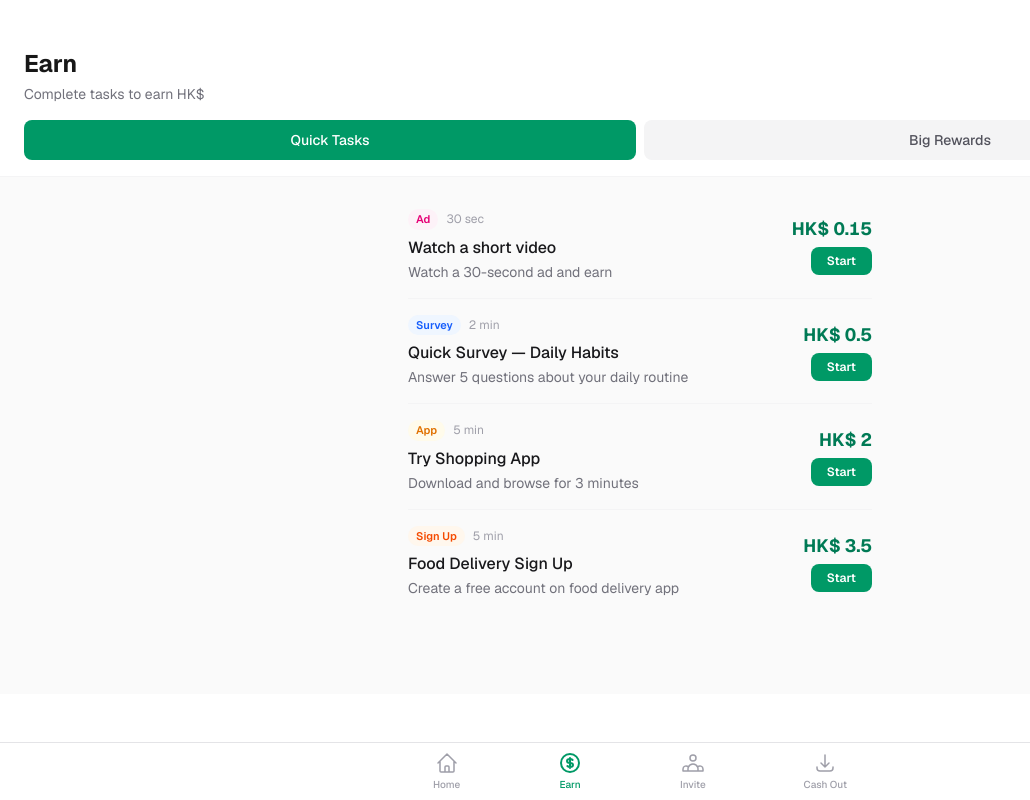
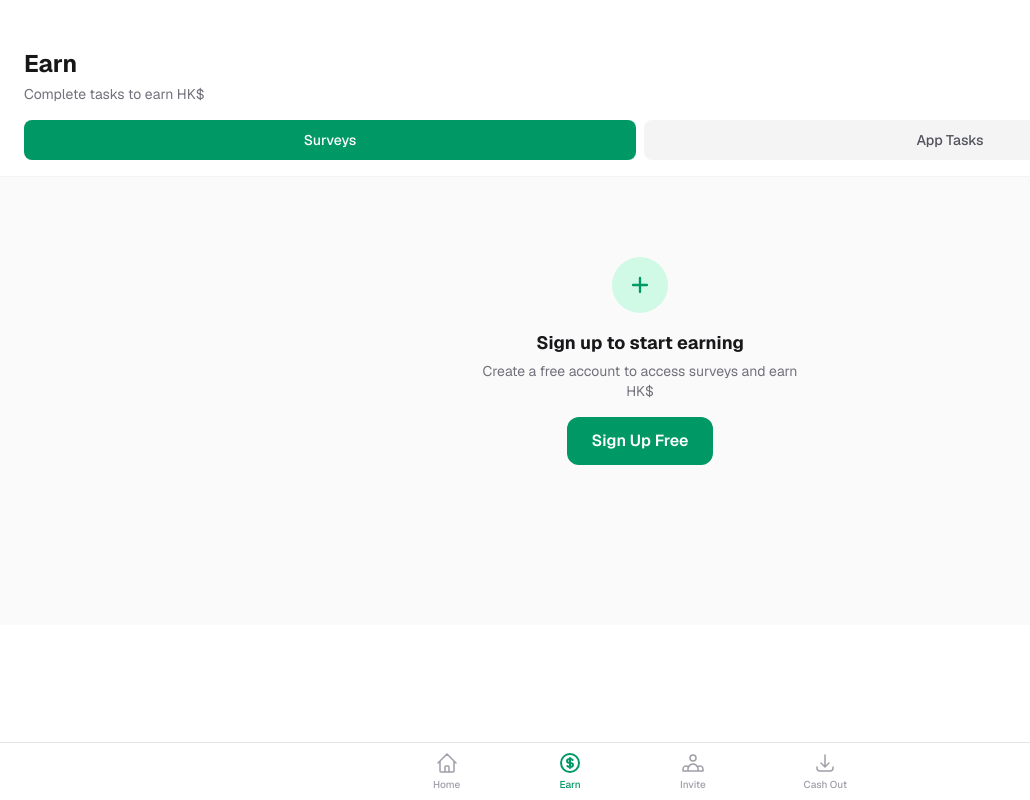
Before and after one commit to oasishk01/weecove, a Next.js app: page /earn in a window 1280 px wide. Shown: the whole page, without its empty margins (0-1030 px from the left). Built offline with nearby package versions, Linux system fonts and the light colour scheme.

Commit message:
feat: integrate BitLabs offerwall
- Add BitLabs postback API route (/api/postback/bitlabs)
- Replace mock offers with BitLabs offerwall iframe on /earn
- Save user_id to localStorage on signup for offerwall tracking
- Tabs: Surveys (BitLabs) + App Tasks (coming soon placeholder)

```diff
--- /dev/null
+++ b/src/app/api/postback/bitlabs/route.ts
@@ -0,0 +1,106 @@
+import { NextRequest } from "next/server";
+import { createServerClient } from "@/lib/supabase";
+
+// BitLabs postback webhook
+// POST /api/postback/bitlabs
+// Params: uid, reward, currency, transaction_id
+
+export async function POST(request: NextRequest) {
+  const body = await request.json();
+  const { uid, reward, currency, transaction_id } = body;
+
+  if (!uid || !reward || !transaction_id) {
+    return new Response("Missing required parameters", { status: 400 });
+  }
+
+  const payout = parseFloat(reward);
+  if (!payout || payout <= 0) {
+    return new Response("Invalid reward", { status: 400 });
+  }
+
+  const supabase = createServerClient();
+
+  // Check for duplicate postback
+  const { data: existing } = await supabase
+    .from("transactions")
+    .select("id")
+    .eq("offer_id", `bitlabs_${transaction_id}`)
+    .single();
+
+  if (existing) {
+    return new Response("Duplicate postback", { status: 200 });
+  }
+
+  // Danny keeps 30%, user gets 70%
+  const userPayout = Math.round(payout * 0.7 * 100) / 100;
+
+  // Credit user balance
+  const { error: balanceError } = await supabase.rpc("add_balance", {
+    p_user_id: uid,
+    p_amount: userPayout,
+  });
+
+  if (balanceError) {
+    return new Response("Failed to credit balance", { status: 500 });
+  }
+
+  // Create transaction record
+  await supabase.from("transactions").insert({
+    user_id: uid,
+    type: "earn",
+    amount: userPayout,
+    currency: currency || "HKD",
+    status: "completed",
+    description: `BitLabs survey completed`,
+    offer_id: `bitlabs_${transaction_id}`,
+  });
+
+  // Handle referral commission (10% of user's earnings to referrer)
+  const { data: user } = await supabase
+    .from("users")
+    .select("referred_by")
+    .eq("id", uid)
+    .single();
+
+  if (user?.referred_by) {
+    const commission = Math.round(userPayout * 0.1 * 100) / 100;
+    if (commission > 0) {
+      await supabase.rpc("add_balance", {
+        p_user_id: user.referred_by,
+        p_amount: commission,
+      });
+      await supabase.from("transactions").insert({
+        user_id: user.referred_by,
+        type: "referral_commission",
+        amount: commission,
+        currency: "HKD",
+        status: "completed",
+        description: "10% commission from referral task",
+        offer_id: `ref_bitlabs_${transaction_id}`,
+      });
+    }
+  }
+
+  return new Response("OK", { status: 200 });
+}
+
+// Also handle GET in case BitLabs sends GET requests
+export async function GET(request: NextRequest) {
+  const params = request.nextUrl.searchParams;
+  const uid = params.get("uid");
+  const reward = params.get("reward");
+  const transaction_id = params.get("transaction_id");
+  const currency = params.get("currency");
+
+  if (!uid || !reward || !transaction_id) {
+    return new Response("Missing required parameters", { status: 400 });
+  }
+
+  // Reuse POST logic by creating a fake request body
+  const body = { uid, reward, currency, transaction_id };
+  const fakeRequest = new NextRequest(request.url, {
+    method: "POST",
+    body: JSON.stringify(body),
+  });
+  return POST(fakeRequest);
+}
--- a/src/app/earn/page.tsx
+++ b/src/app/earn/page.tsx
@@ -1,34 +1,23 @@
 "use client";
 
-import Link from "next/link";
-import { useState } from "react";
+import { useEffect, useState } from "react";
 import BottomNav from "@/app/components/BottomNav";
 
-interface Offer {
-  id: string;
-  name: string;
-  description: string;
-  payout: number;
-  category: "quick" | "big";
-  tag: string;
-  tagColor: string;
-  estimated_time: string;
-}
-
-const OFFERS: Offer[] = [
-  { id: "1", name: "Watch a short video", description: "Watch a 30-second ad and earn", payout: 0.15, category: "quick", tag: "Ad", tagColor: "bg-pink-50 text-pink-600", estimated_time: "30 sec" },
-  { id: "2", name: "Quick Survey — Daily Habits", description: "Answer 5 questions about your daily routine", payout: 0.5, category: "quick", tag: "Survey", tagColor: "bg-blue-50 text-blue-600", estimated_time: "2 min" },
-  { id: "3", name: "Try Shopping App", description: "Download and browse for 3 minutes", payout: 2, category: "quick", tag: "App", tagColor: "bg-amber-50 text-amber-600", estimated_time: "5 min" },
-  { id: "4", name: "Food Delivery Sign Up", description: "Create a free account on food delivery app", payout: 3.5, category: "quick", tag: "Sign Up", tagColor: "bg-orange-50 text-orange-600", estimated_time: "5 min" },
-  { id: "5", name: "Play Puzzle Game to Level 10", description: "Fun puzzle game. Reach level 10 to earn.", payout: 8, category: "big", tag: "Game", tagColor: "bg-purple-50 text-purple-600", estimated_time: "2-3 days" },
-  { id: "6", name: "City Builder — Town Hall Lv 5", description: "Build and upgrade your city", payout: 12, category: "big", tag: "Game", tagColor: "bg-purple-50 text-purple-600", estimated_time: "4-5 days" },
-  { id: "7", name: "RPG Adventure — Chapter 3", description: "Play through the story campaign", payout: 15, category: "big", tag: "Game", tagColor: "bg-purple-50 text-purple-600", estimated_time: "5-7 days" },
-  { id: "8", name: "Casino Game — VIP Level 3", description: "Play slots and table games (no real money)", payout: 10, category: "big", tag: "Game", tagColor: "bg-purple-50 text-purple-600", estimated_time: "3-4 days" },
-];
+const BITLABS_TOKEN = "7da40458-f61d-47b0-92ee-5fb2a3640966";
 
 export default function EarnPage() {
-  const [tab, setTab] = useState<"quick" | "big">("quick");
-  const filtered = OFFERS.filter((o) => o.category === tab);
+  const [tab, setTab] = useState<"surveys" | "tasks">("surveys");
+  const [userId, setUserId] = useState<string>("");
+
+  useEffect(() => {
+    // Get user ID from localStorage (set during signup)
+    const uid = localStorage.getItem("weecove_user_id");
+    if (uid) setUserId(uid);
+  }, []);
+
+  const offerwallUrl = userId
+    ? `https://web.bitlabs.ai/?token=${BITLABS_TOKEN}&uid=${userId}`
+    : "";
 
   return (
     <div className="flex flex-col min-h-full bg-zinc-50">
@@ -38,46 +27,52 @@ export default function EarnPage() {
 
         <div className="flex gap-2 mt-4">
           <button
-            onClick={() => setTab("quick")}
+            onClick={() => setTab("surveys")}
             className={"flex-1 py-2.5 rounded-lg font-medium text-sm transition-colors " +
-              (tab === "quick" ? "bg-emerald-600 text-white" : "bg-zinc-100 text-zinc-600")}
+              (tab === "surveys" ? "bg-emerald-600 text-white" : "bg-zinc-100 text-zinc-600")}
           >
-            Quick Tasks
+            Surveys
           </button>
           <button
-            onClick={() => setTab("big")}
+            onClick={() => setTab("tasks")}
             className={"flex-1 py-2.5 rounded-lg font-medium text-sm transition-colors " +
-              (tab === "big" ? "bg-emerald-600 text-white" : "bg-zinc-100 text-zinc-600")}
+              (tab === "tasks" ? "bg-emerald-600 text-white" : "bg-zinc-100 text-zinc-600")}
           >
-            Big Rewards
+            App Tasks
           </button>
         </div>
       </header>
 
-      <main className="flex-1 px-6 py-4 pb-20 max-w-lg mx-auto w-full">
-        {filtered.map((offer) => (
-          <div
-            key={offer.id}
-            className="flex items-center justify-between py-4 border-b border-zinc-100 last:border-0"
-          >
-            <div className="flex-1 min-w-0 pr-4">
-              <div className="flex items-center gap-2">
-                <span className={"text-[11px] font-semibold px-2 py-0.5 rounded-full " + offer.tagColor}>{offer.tag}</span>
-                <span className="text-zinc-400 text-xs">{offer.estimated_time}</span>
+      <main className="flex-1 pb-20">
+        {tab === "surveys" ? (
+          userId ? (
+            <iframe
+              src={offerwallUrl}
+              className="w-full border-0"
+              style={{ height: "calc(100vh - 200px)", minHeight: "500px" }}
+              allow="clipboard-write"
+            />
+          ) : (
+            <div className="flex flex-col items-center justify-center py-20 px-6 text-center">
+              <div className="w-14 h-14 rounded-full bg-emerald-100 flex items-center justify-center mb-4">
+                <svg className="w-7 h-7 text-emerald-600" fill="none" viewBox="0 0 24 24" stroke="currentColor" strokeWidth={2}><path strokeLinecap="round" strokeLinejoin="round" d="M12 6v12m6-6H6" /></svg>
               </div>
-              <h3 className="font-medium text-zinc-900 mt-1.5">{offer.name}</h3>
-              <p className="text-zinc-500 text-sm mt-0.5">{offer.description}</p>
+              <h2 className="text-lg font-bold text-zinc-900">Sign up to start earning</h2>
+              <p className="text-zinc-500 text-sm mt-1 max-w-xs">Create a free account to access surveys and earn HK$</p>
+              <a href="/signup" className="mt-4 bg-emerald-600 text-white font-semibold rounded-xl px-6 py-3 hover:bg-emerald-700 transition-colors">
+                Sign Up Free
+              </a>
             </div>
-            <div className="text-right flex-shrink-0">
-              <p className="text-emerald-700 font-bold text-lg tabular-nums">
-                {"HK$ " + offer.payout}
-              </p>
-              <button className="mt-1 bg-emerald-600 text-white text-xs font-semibold rounded-lg px-4 py-1.5 hover:bg-emerald-700 transition-colors">
-                Start
-              </button>
+          )
+        ) : (
+          <div className="flex flex-col items-center justify-center py-20 px-6 text-center">
+            <div className="w-14 h-14 rounded-full bg-amber-100 flex items-center justify-center mb-4">
+              <svg className="w-7 h-7 text-amber-600" fill="none" viewBox="0 0 24 24" stroke="currentColor" strokeWidth={2}><path strokeLinecap="round" strokeLinejoin="round" d="M12 8v4l3 3m6-3a9 9 0 11-18 0 9 9 0 0118 0z" /></svg>
             </div>
+            <h2 className="text-lg font-bold text-zinc-900">Coming soon</h2>
+            <p className="text-zinc-500 text-sm mt-1 max-w-xs">App install tasks and game offers are being added. Check back soon!</p>
           </div>
-        ))}
+        )}
       </main>
 
       <BottomNav />
--- a/src/app/signup/page.tsx
+++ b/src/app/signup/page.tsx
@@ -48,6 +48,9 @@ function SignUpForm() {
         throw new Error(data.error || "Something went wrong");
       }
 
+      const data = await res.json();
+      localStorage.setItem("weecove_user_id", data.id);
+      localStorage.setItem("weecove_referral_code", data.referral_code);
       router.push("/dashboard");
     } catch (err) {
       setError(err instanceof Error ? err.message : "Something went wrong");
```
